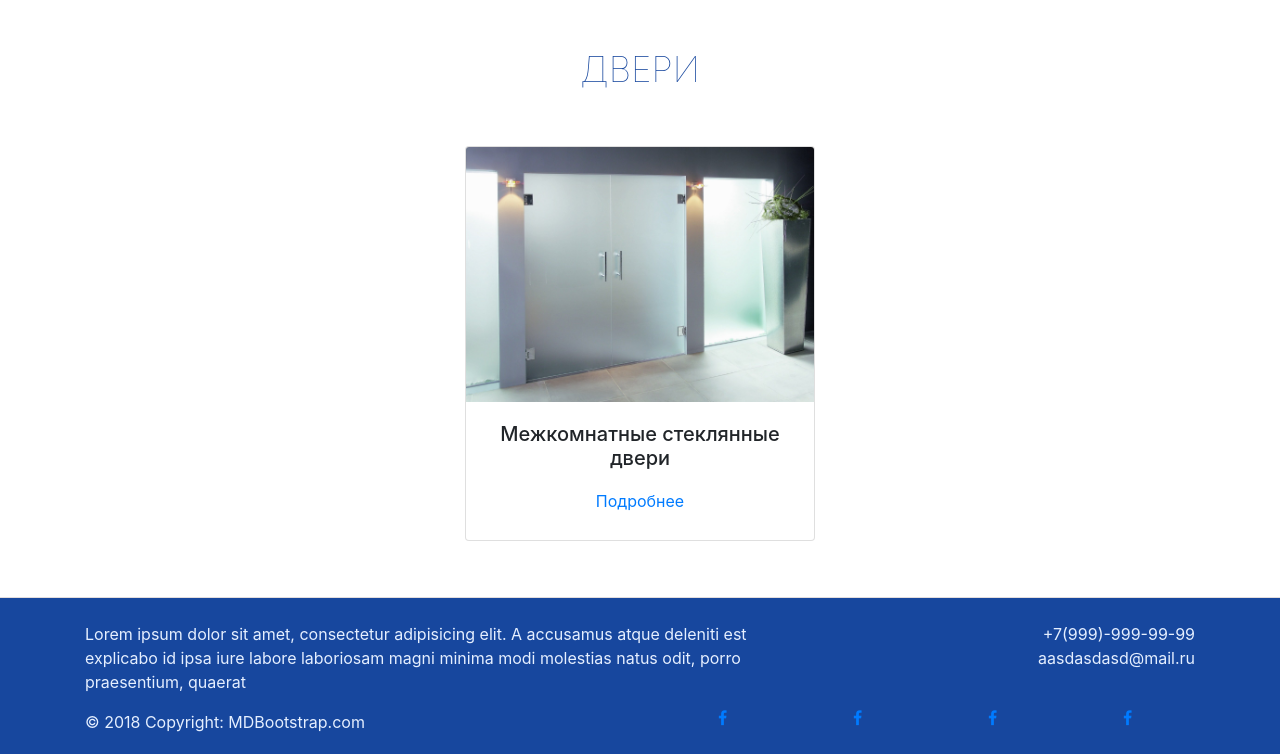
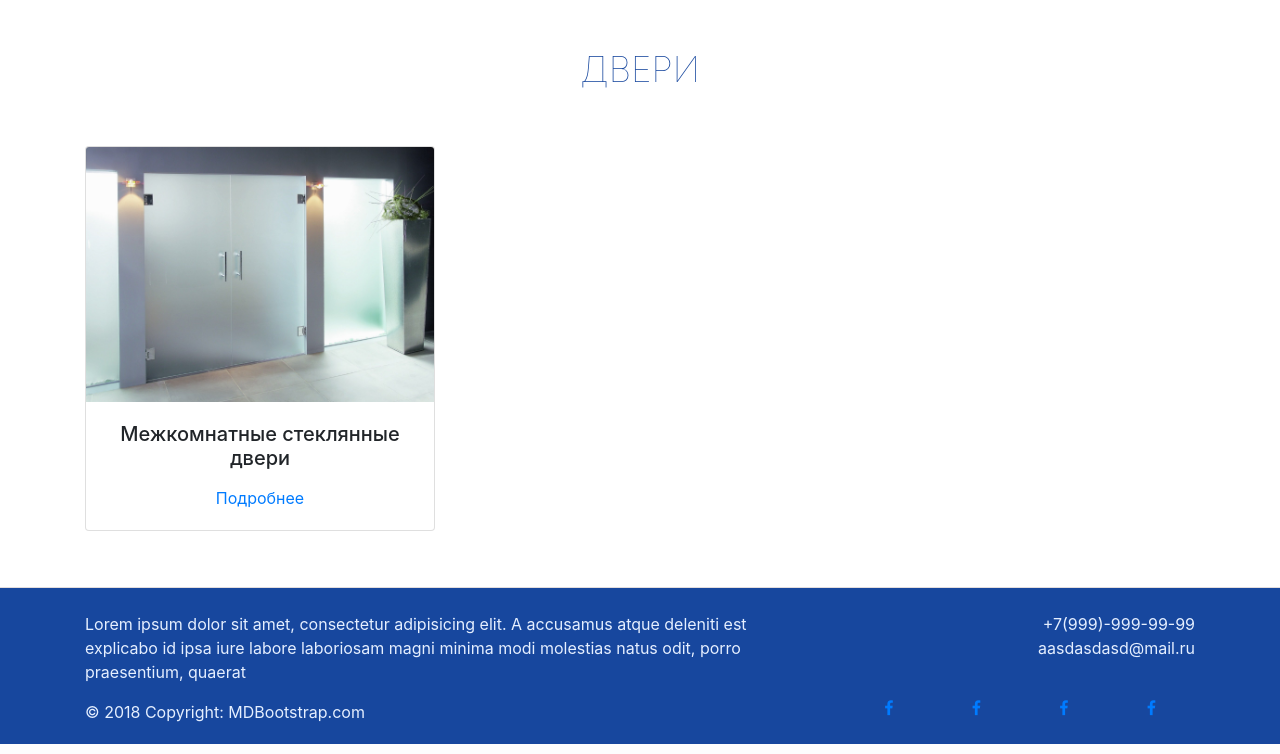
Before and after one commit to mockystr/emil_krasava, a Django app: page /dveri in a window 1280 px wide. Shown: the part 97-851 px from the top of the page. Run offline with Django 3.2, Linux system fonts and the light colour scheme; data comes from the database, SQL or seed files in the repository; some libraries are stand-ins or nearby versions.

Commit message:
changes1

```diff
--- a/main/static/css/style.css
+++ b/main/static/css/style.css
@@ -157,18 +157,47 @@ p.category-description {
 }
 
 .items_card {
-    transition: 500ms;
+    transition: 300ms;
     border: 0;
 }
 
 .items_card:hover {
-    transition: 250ms;
+    transition: 300ms;
     box-shadow: 3px 3px 5px gray;
 }
 
 .card-img-top {
     /*height: 350px;*/
     width: auto;
+}
+
+a {
+    text-decoration: none;
+    position: relative;
+}
+
+a:hover {
+    text-decoration: none !important;
+}
+
+.links_effect_center a::before {
+    content: '';
+    bottom: 0;
+    right: 0;
+    position: absolute;
+    height: 1px;
+    width: 100%;
+    background-color: #0078ea;
+    transition: 0.2s;
+    transform: scaleX(0);
+}
+
+.links_effect_center a:hover:before {
+    transform: scaleX(1);
+}
+
+a.active {
+    color: #17479e !important;
 }
 
 .list_block {
@@ -208,6 +237,7 @@ p.category-description {
 }
 
 .order_button {
+    transition: 250ms;
     color: white;
     border: none;
     max-width: 320px;
@@ -224,13 +254,14 @@ p.category-description {
 
 .order_button:hover {
     background-color: #1749b9;
-    transition: 150ms;
+    /*background-color: transparent;*/
+    transition: 250ms;
 }
 
-.order_button:after {
-    background-color: #17479e;
-    transition: 250ms;
-}
+/*.order_button:after {*/
+/*background-color: #17479e;*/
+/*transition: 250ms;*/
+/*}*/
 
 .item_description {
     border-top: 0.0625rem solid #e3dddd;
--- a/main/templates/base.html
+++ b/main/templates/base.html
@@ -83,10 +83,10 @@
             </div>
         </div>
         <div class="row">
-            <div class="col-lg-6 col-md-6 order-md-0 order-1 footer_copyrights">
+            <div class="col-lg-8 col-md-6 order-md-0 order-1 footer_copyrights">
                 <div class="footer-copyright">© 2018 Copyright: MDBootstrap.com</div>
             </div>
-            <div class="col-lg-6 col-md-6 order-md-1 order-0">
+            <div class="col-lg-4 col-md-6 order-md-1 order-0">
                 <div class="footer_links">
                     <ul class="d-flex footer_ul">
                         <li>
--- a/main/templates/main/item_list.html
+++ b/main/templates/main/item_list.html
@@ -7,17 +7,19 @@
 {% block content %}
     <div class="container my-5">
         <h3 class="category_name_main">{{ category.name }}</h3>
-        <div class="row justify-content-around list_block my-5">
+        <div class="row justify-content-start list_block my-5">
             {% for item in items %}
                 <div class="col-lg-4 col-md-6 col-sm-6 col-xs-12 ">
                     <div class="card my-2 items_card">
-                        <img class="card-img-top" src="{{ item.image_main.url }}" alt="Card image cap">
+                        <a href="{{ item.get_absolute_url }}" class="">
+                            <img class="card-img-top" src="{{ item.image_main.url }}" alt="Card image cap">
+                        </a>
                         <div class="card-body">
                             <h5 class="text-center card-title">{{ item.name }}</h5>
-{#                            <p class="text-center text-muted card-text"#}
-{#                               style="white-space: nowrap; overflow:hidden; text-overflow: ellipsis;">{{ item.description }}</p>#}
-                            <div class="text-center">
-                                <a href="{{ item.get_absolute_url }}" class="btn btn-link">Подробнее</a>
+                            {#                            <p class="text-center text-muted card-text"#}
+                            {#                               style="white-space: nowrap; overflow:hidden; text-overflow: ellipsis;">{{ item.description }}</p>#}
+                            <div class="text-center links_effect_center mt-3">
+                                <a href="{{ item.get_absolute_url }}" class="">Подробнее</a>
                             </div>
                         </div>
                     </div>
```
Also changed, not shown: main/templates/main/categories_list.html (+8 -6 lines), main/templates/main/index.html (+3 -5 lines).
